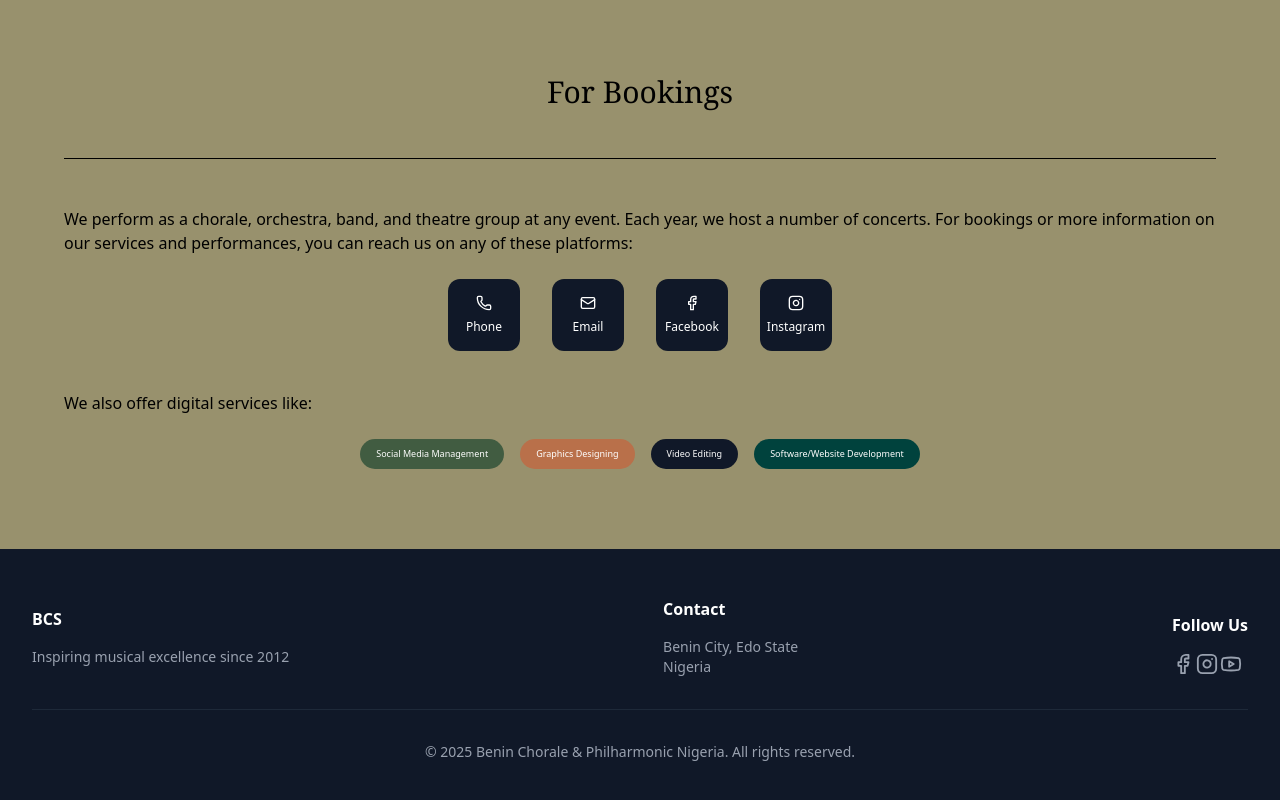
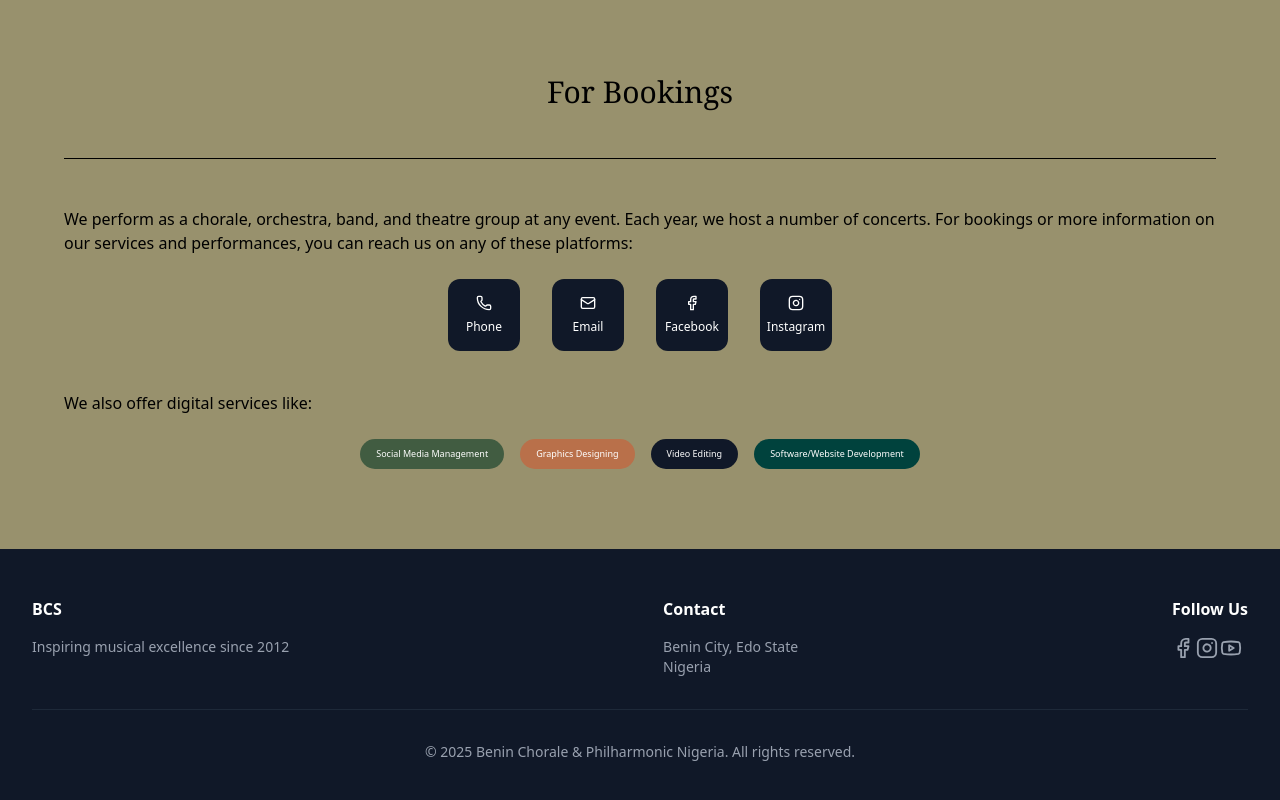
Before and after one commit to Chiarinze/bcs, a React (Vite) app: page / in a window 1280 px wide. Shown: the part 5810-6610 px from the top of the page. Built offline with nearby package versions, Linux system fonts and the light colour scheme.

Commit message:
completed

```diff
--- a/src/components/Footer.tsx
+++ b/src/components/Footer.tsx
@@ -22,7 +22,7 @@
   return (
     <footer className="bg-gray-900 text-white py-12">
       <div className="max-w-7xl mx-auto px-4 sm:px-6 lg:px-8">
-        <div className="flex justify-between items-center gap-8">
+        <div className="flex justify-between">
           <div>
             <h3 className="font-bold mb-4">BCS</h3>
             <p className="text-gray-400 text-sm">
```
